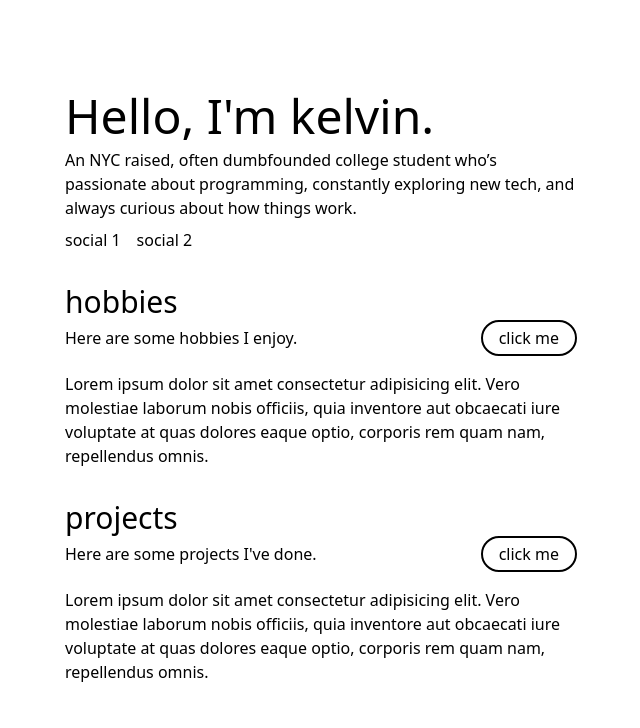
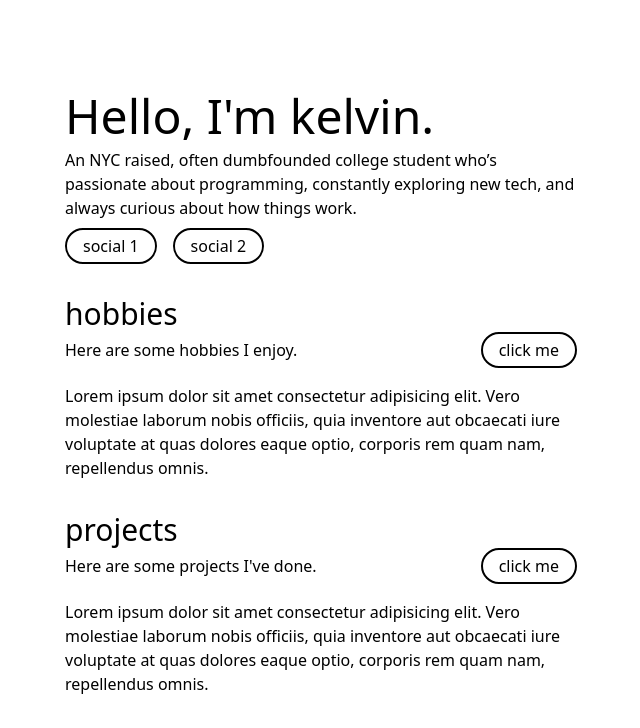
Before and after one commit to kelvbun/website, a Next.js app: page / in a window 1280 px wide. Shown: the top 728 px of the page, without its empty margins (319-959 px from the left). Built offline with nearby package versions, Linux system fonts and the light colour scheme.

Commit message:
refactor: globally applied button transitions

```diff
--- a/src/app/globals.css
+++ b/src/app/globals.css
@@ -10,4 +10,20 @@ h1, h3, p, ul, button{
 
 button {
   border-color: black;
+  transition-property: transform;
+  transition-delay: 100ms;
+  transition-duration: 300ms;
+  transition-timing-function: ease-in-out;
+
+  border-width: 2px;
+  border-radius: 9999px;
+
+  padding-top: 0.25rem;
+  padding-bottom: 0.25rem;
+  padding-left: 1rem;
+  padding-right: 1rem;
 }
+
+button:hover {
+  transform: scale(1.04);
+}
--- a/src/app/page.tsx
+++ b/src/app/page.tsx
@@ -13,8 +13,8 @@ export default function Home() {
 
           <div id='socials' className='flex items-center justify-start mt-2'>
             <ul className='flex space-x-4'>
-              <li>social 1</li>
-              <li>social 2</li>
+              <li><button>social 1</button></li>
+              <li><button>social 2</button></li>
             </ul>
           </div>
         </div>
@@ -28,7 +28,7 @@ export default function Home() {
 
           <div className='flex items-center justify-between pb-4'>
             <h3>Here are some hobbies I enjoy.</h3>
-            <button className='transition delay-100 duration-300 ease-in-out hover:scale-104 border-2 rounded-full p-1 pl-4 pr-4'>click me</button>
+            <button>click me</button>
           </div>
 
           <p>Lorem ipsum dolor sit amet consectetur adipisicing elit. Vero molestiae laborum nobis officiis, quia inventore aut obcaecati iure voluptate at quas dolores eaque optio, corporis rem quam nam, repellendus omnis.</p>
```
